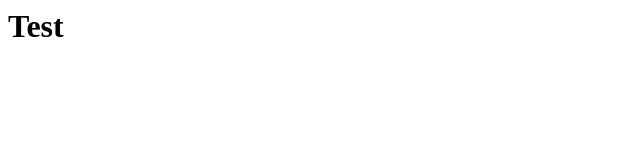
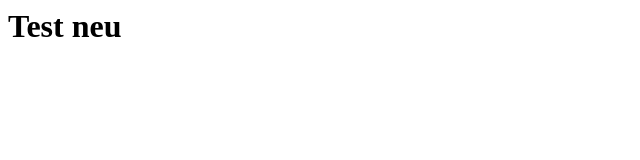
Before and after one commit to Yingrjimsch/edu.wbe, a plain HTML site: page index.html in a window 1280 px wide. Shown: the full height of the page, 0-640 px from the left. Drawn offline with Linux system fonts and the light colour scheme.

Commit message:
Update index.html

```diff
--- a/index.html
+++ b/index.html
@@ -1 +1 @@
-<h1>Test</h1>
+<h1>Test neu</h1>
```
